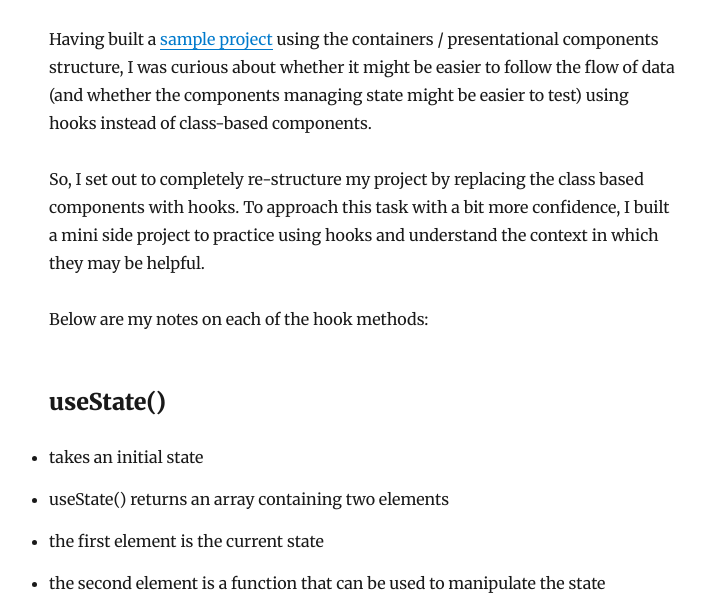
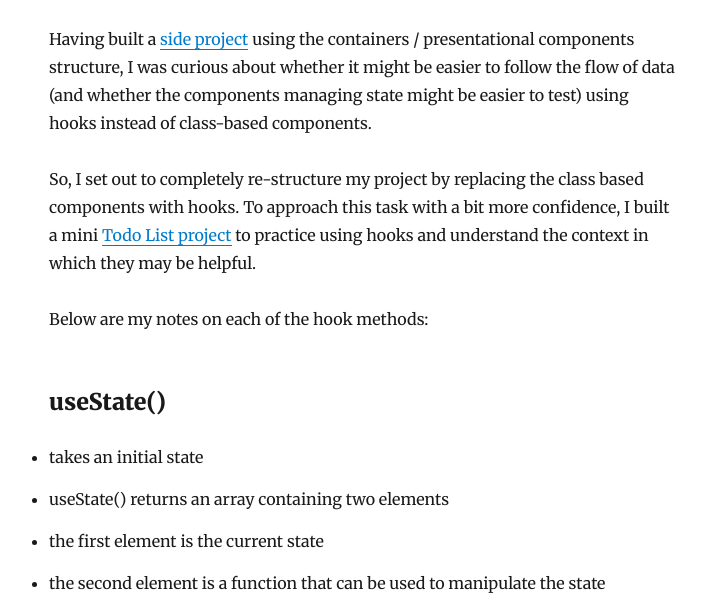
Before and after one commit to MaxRobertsDear/blog, a Gatsby site: page /React-W1/ in a window 1280 px wide. Shown: the part 198-800 px from the top of the page, without its empty margins (276-982 px from the left). Built offline with nearby package versions, Linux system fonts and the light colour scheme; Gatsby itself is replaced by a stand-in of ours; some packages are replaced by stand-ins of ours.

Commit message:
Added link to Todo App in React post A simple app to practice learning React Hooks

```diff
--- a/content/blog/React-W1/index.md
+++ b/content/blog/React-W1/index.md
@@ -4,9 +4,9 @@ date: "2019-09-02T23:46:37.121Z"
 description: React Hooks
 ---
 
-Having built a [sample project](https://github.com/MaxRobertsDear/Buger-Builder-React) using the containers / presentational components structure, I was curious about whether it might be easier to follow the flow of data (and whether the components managing state might be easier to test) using hooks instead of class-based components.
+Having built a [side project](https://github.com/MaxRobertsDear/Buger-Builder-React) using the containers / presentational components structure, I was curious about whether it might be easier to follow the flow of data (and whether the components managing state might be easier to test) using hooks instead of class-based components.
 
-So, I set out to completely re-structure my project by replacing the class based components with hooks. To approach this task with a bit more confidence, I built a mini side project to practice using hooks and understand the context in which they may be helpful.
+So, I set out to completely re-structure my project by replacing the class based components with hooks. To approach this task with a bit more confidence, I built a mini [Todo List project](https://github.com/MaxRobertsDear/React-Hooks) to practice using hooks and understand the context in which they may be helpful.
 
 Below are my notes on each of the hook methods:
 
@@ -56,3 +56,7 @@ Data is retrieved from firebase, where result.data will return a list of objects
 To map these objects into an array, I'm iterating across each key in todoData and pushing the key and associated name (which contains the text of the todo item) to the todos array. Using the setTodoList(), I am then updating state.
 
 The second argument passed, todoName, means that useEffect() will re-render everytime todoName changes.
+
+### useContext()
+
+### useReducer()
```
